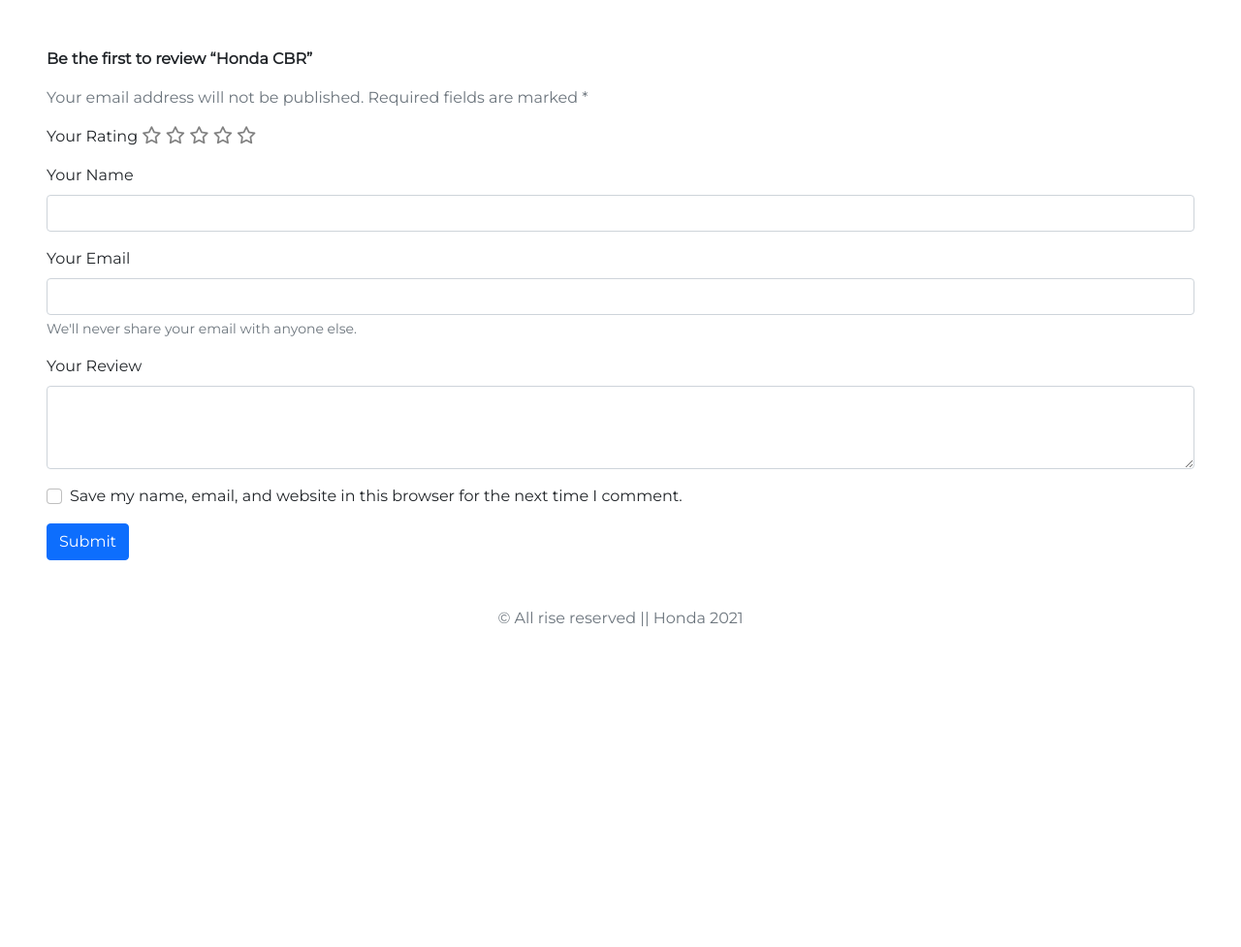
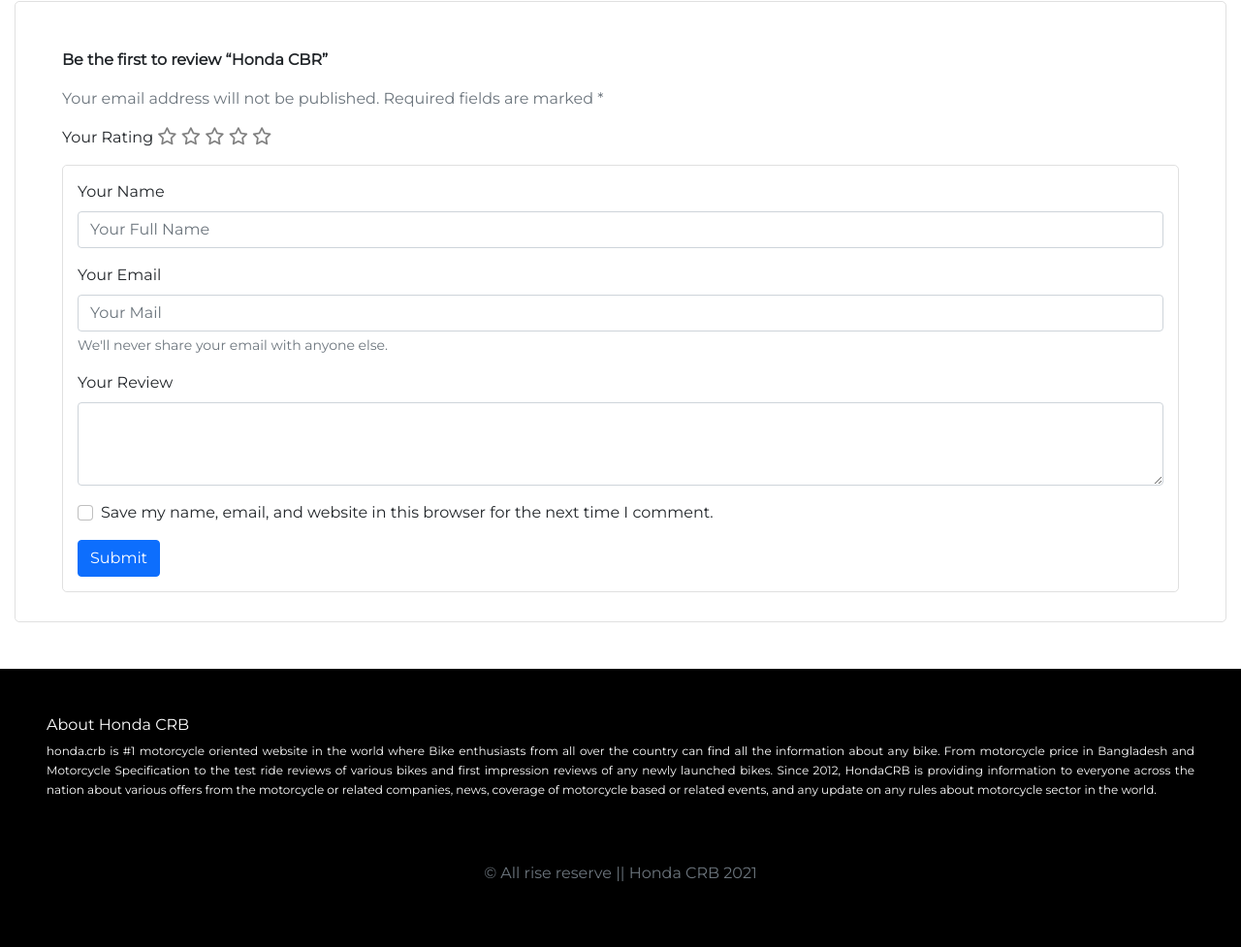
Before and after one commit to FazleyBin-Mahbub/honda-crb, a plain HTML site: page index.html in a window 1280 px wide. Shown: the part 3936-4913 px from the top of the page at 97% size. Before the commit the page ends 4586 px from the top, so only its background shows below. Drawn offline with Linux system fonts and the light colour scheme.

Commit message:
code updated

```diff
--- a/index.html
+++ b/index.html
@@ -456,8 +456,8 @@
       </section>
 
       <!-- user  review  -->
-      <section class="mb-5 pe-5">
-        <div class="ps-5 pt-5 ">
+      <section class="mb-5 pe-5 user-review-section">
+        <div class="ps-5 pt-5">
           <p class="fw-bold">Be the first to review “Honda CBR”</p>
           <p class="text-muted">
             Your email address will not be published. Required fields are marked
@@ -476,7 +476,7 @@
 
         <div class="ps-5">
           <!-- review section  -->
-          <form>
+          <form class="review-form">
             <div class="mb-3">
               <label for="exampleInputEmail1" class="form-label">
                 Your Name</label
@@ -486,6 +486,7 @@
                 class="form-control"
                 id="exampleInputName"
                 aria-describedby="nameHelp"
+                placeholder="Your Full Name"
               />
             </div>
             <div class="mb-3">
@@ -497,6 +498,7 @@
                 class="form-control"
                 id="exampleInputEmail1"
                 aria-describedby="emailHelp"
+                placeholder="Your Mail"
               />
               <div id="emailHelp" class="form-text">
                 We'll never share your email with anyone else.
@@ -531,8 +533,29 @@
     </main>
 
     <!-- footer part  -->
-    <footer class="text-center text-muted">
-      &copy; All rise reserved || Honda 2021
+    <footer class="p-5">
+      <div class="footer">
+        <div class="footer-title">
+          <h6>About Honda CRB</h6>
+        </div>
+        <div class="footer-subtitle">
+          <p>
+            honda.crb is #1 motorcycle oriented website in the world where Bike
+            enthusiasts from all over the country can find all the information
+            about any bike. From motorcycle price in Bangladesh and Motorcycle
+            Specification to the test ride reviews of various bikes and first
+            impression reviews of any newly launched bikes. Since 2012, HondaCRB
+            is providing information to everyone across the nation about various
+            offers from the motorcycle or related companies, news, coverage of
+            motorcycle based or related events, and any update on any rules
+            about motorcycle sector in the world.
+          </p>
+        </div>
+      </div>
+
+      <p class="text-muted text-center pt-5">
+        &copy; All rise reserve || Honda CRB 2021
+      </p>
     </footer>
     <!-- Bootstrap Script  -->
     <script src="js/bootstrap.bundle.min.js"></script>
--- a/style.css
+++ b/style.css
@@ -86,3 +86,31 @@ body {
 .money-back-subtitle {
   line-height: 30px;
 }
+
+/* review form  */
+.user-review-section {
+  border: 1px solid #e0e0e0;
+  margin: 15px;
+  padding-bottom: 30px;
+  border-radius: 5px;
+}
+.review-form {
+  border: 1px solid #e0e0e0;
+  padding: 15px;
+  border-radius: 5px;
+}
+
+ /* footer section  */
+footer {
+  background-color: black;
+}
+.footer-title {
+  color: white;
+}
+.footer-subtitle {
+  color: white;
+  font-size: 12px;
+  text-align: justify;
+
+  line-height: 20px;
+}
```
